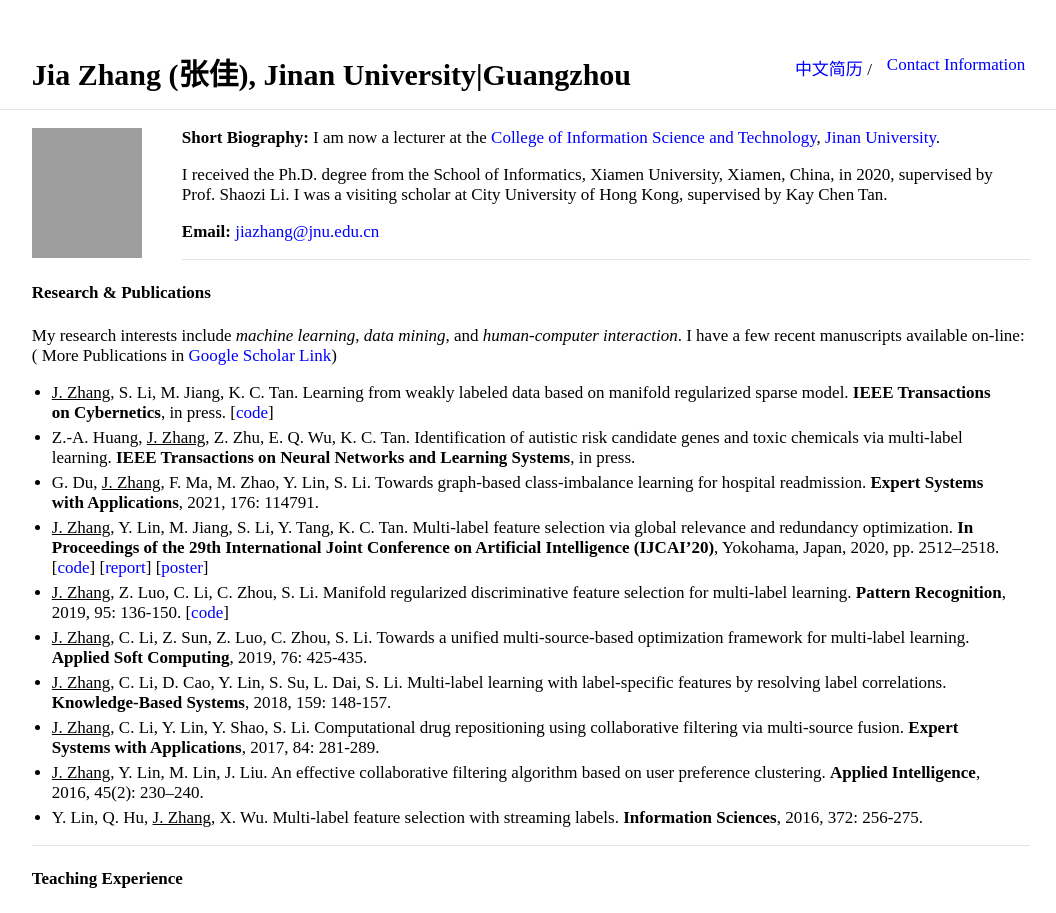
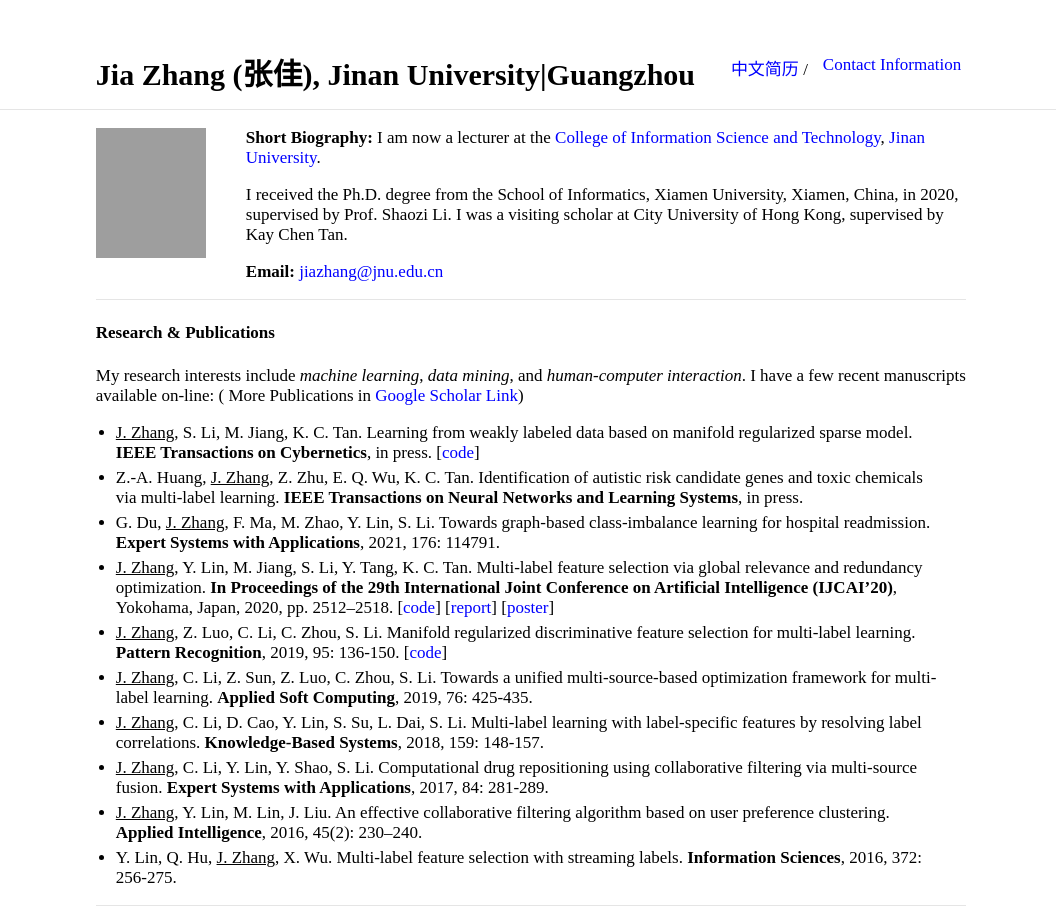
Before and after one commit to jiazhang-ml/jiazhang-ml.github.io, a Jekyll site: the page built from index.md, in a window 1280 px wide. Shown: the top 913 px of the page, without its empty margins (109-1165 px from the left). Built offline with Jekyll 4.4.1, drawn with Linux system fonts in a browser that asks for light colours; grey boxes are pictures that could not be loaded.

Commit message:
Update _style.scss

```diff
--- a/_sass/_style.scss
+++ b/_sass/_style.scss
@@ -68,7 +68,7 @@ hr {
 /* Divs */
 
 .container {
-    max-width: 78%;
+    max-width: 68%;
     margin: auto;
 
 }
```
